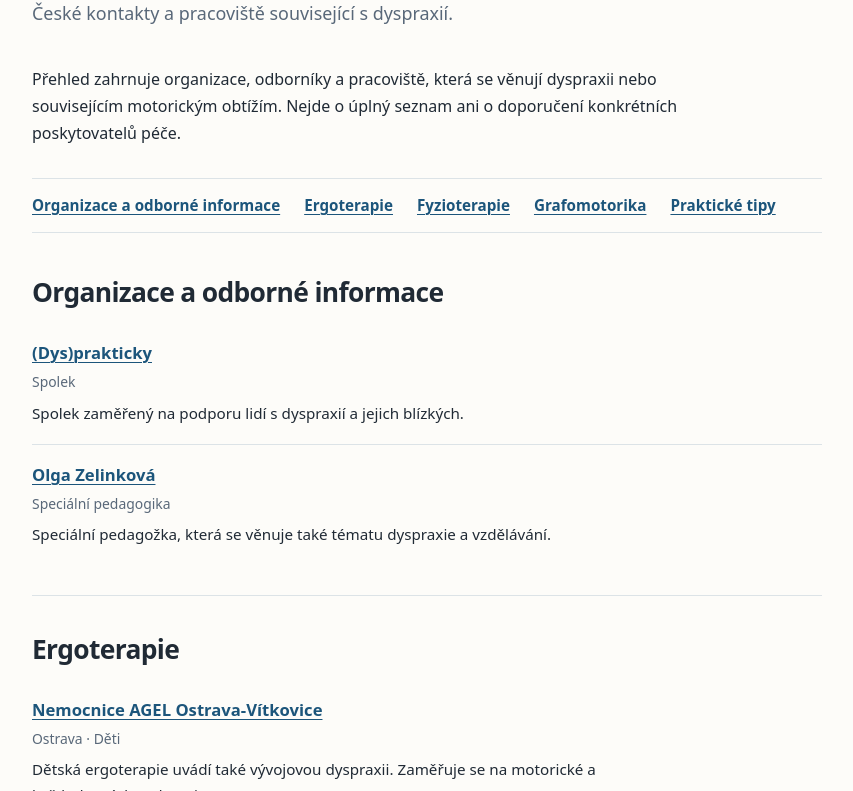
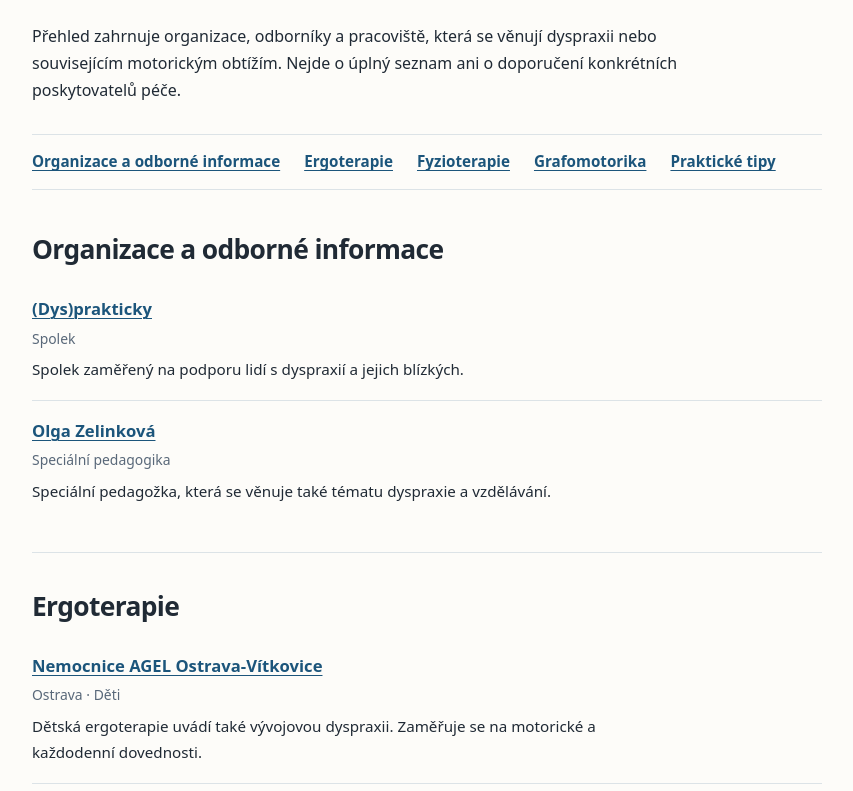
Before and after one commit to rudi1984/Web_dyspraktik, a plain HTML site: page organizace.html in a window 1280 px wide. Shown: the part 202-993 px from the top of the page, without its empty margins (213-1066 px from the left). Drawn offline with Linux system fonts and the light colour scheme.

Commit message:
Remove lead paragraph from organizace.html

```diff
--- a/organizace.html
+++ b/organizace.html
@@ -43,9 +43,7 @@
 
 <div class="home-heading">
 <h1>Organizace a odborníci</h1>
-<p class="lead">České kontakty a pracoviště související s dyspraxií.</p>
 </div>
-
 <p>
 Přehled zahrnuje organizace, odborníky a pracoviště, která se
 věnují dyspraxii nebo souvisejícím motorickým obtížím.
```
